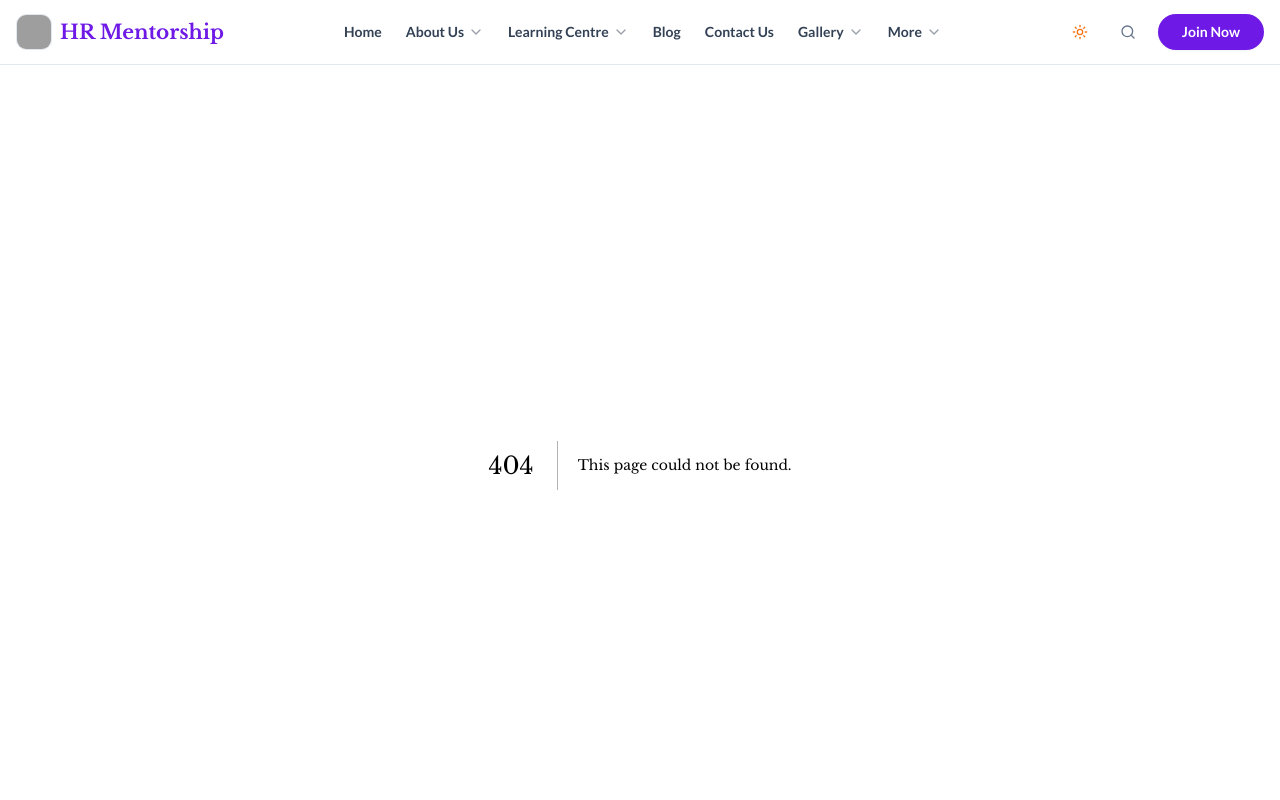
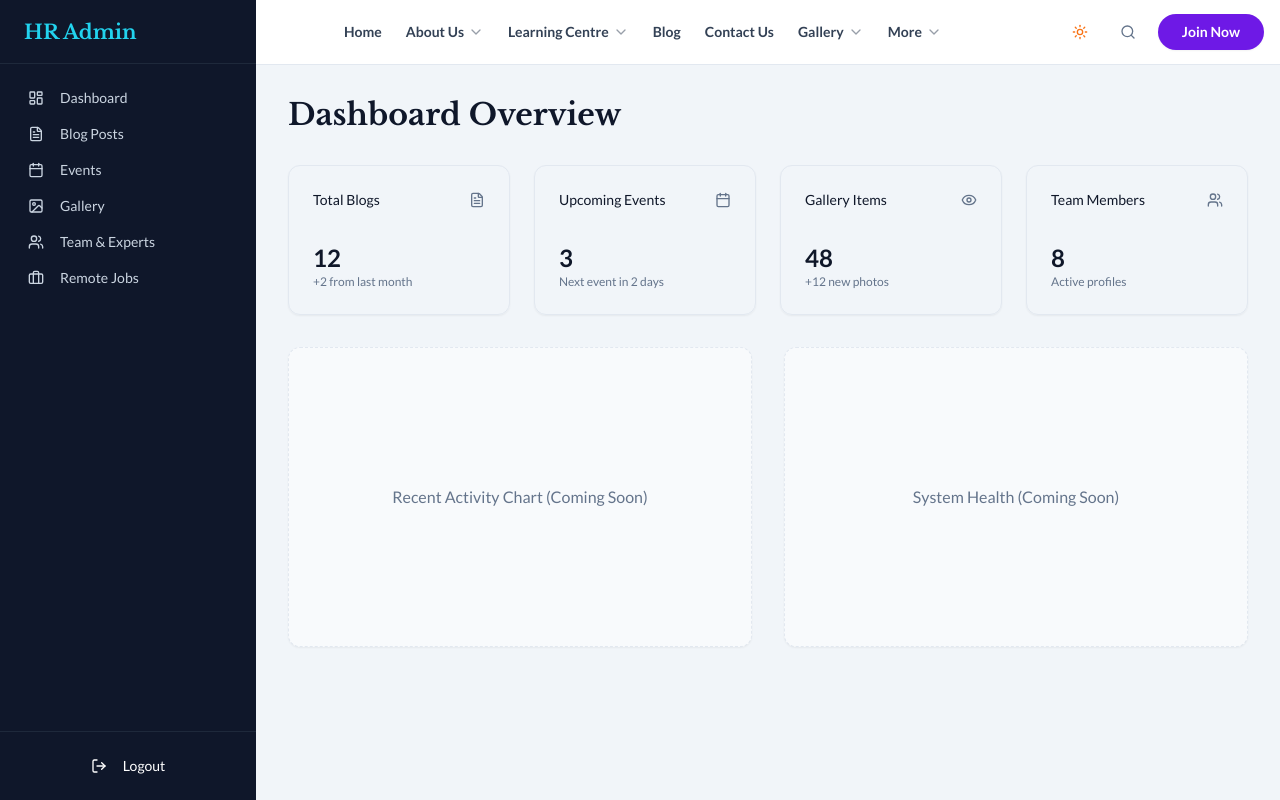
Before and after one commit to OlaMarcus09/hr-mentorship, a Next.js app: page /admin in a window 1280 px wide. Before the commit this address had no page. Shown: the top 800 px of the page. Built offline with nearby package versions, Linux system fonts and the light colour scheme; grey boxes are pictures that could not be loaded.

Commit message:
feat: implement admin dashboard shell and layout

```diff
--- /dev/null
+++ b/app/admin/layout.tsx
@@ -0,0 +1,74 @@
+import Link from "next/link";
+import { Button } from "@/components/ui/button";
+import {
+  LayoutDashboard,
+  FileText,
+  Calendar,
+  Image as ImageIcon,
+  Users,
+  Settings,
+  LogOut,
+  Briefcase
+} from "lucide-react";
+
+export default function AdminLayout({
+  children,
+}: {
+  children: React.ReactNode;
+}) {
+  return (
+    <div className="flex min-h-screen bg-slate-100 dark:bg-slate-900">
+
+      {/* Sidebar */}
+      <aside className="w-64 bg-slate-900 text-white hidden md:flex flex-col fixed h-full inset-y-0 z-50">
+        <div className="h-16 flex items-center px-6 border-b border-slate-800">
+          <span className="text-xl font-bold text-cyan-400 font-heading">HR Admin</span>
+        </div>
+
+        <nav className="flex-1 p-4 space-y-2">
+          <Link href="/admin">
+            <Button variant="ghost" className="w-full justify-start text-slate-300 hover:text-white hover:bg-slate-800">
+              <LayoutDashboard className="mr-2 h-4 w-4" /> Dashboard
+            </Button>
+          </Link>
+          <Link href="/admin/blogs">
+            <Button variant="ghost" className="w-full justify-start text-slate-300 hover:text-white hover:bg-slate-800">
+              <FileText className="mr-2 h-4 w-4" /> Blog Posts
+            </Button>
+          </Link>
+          <Link href="/admin/events">
+            <Button variant="ghost" className="w-full justify-start text-slate-300 hover:text-white hover:bg-slate-800">
+              <Calendar className="mr-2 h-4 w-4" /> Events
+            </Button>
+          </Link>
+          <Link href="/admin/gallery">
+            <Button variant="ghost" className="w-full justify-start text-slate-300 hover:text-white hover:bg-slate-800">
+              <ImageIcon className="mr-2 h-4 w-4" /> Gallery
+            </Button>
+          </Link>
+          <Link href="/admin/team">
+            <Button variant="ghost" className="w-full justify-start text-slate-300 hover:text-white hover:bg-slate-800">
+              <Users className="mr-2 h-4 w-4" /> Team & Experts
+            </Button>
+          </Link>
+          <Link href="/admin/jobs">
+            <Button variant="ghost" className="w-full justify-start text-slate-300 hover:text-white hover:bg-slate-800">
+              <Briefcase className="mr-2 h-4 w-4" /> Remote Jobs
+            </Button>
+          </Link>
+        </nav>
+
+        <div className="p-4 border-t border-slate-800">
+          <Button variant="destructive" className="w-full">
+            <LogOut className="mr-2 h-4 w-4" /> Logout
+          </Button>
+        </div>
+      </aside>
+
+      {/* Main Content Area */}
+      <main className="flex-1 md:ml-64 p-8">
+        {children}
+      </main>
+    </div>
+  );
+}
--- /dev/null
+++ b/app/admin/page.tsx
@@ -0,0 +1,66 @@
+import { Card, CardContent, CardHeader, CardTitle } from "@/components/ui/card";
+import { Users, FileText, Calendar, Eye } from "lucide-react";
+
+export default function AdminDashboard() {
+  return (
+    <div className="space-y-8">
+      <h1 className="text-3xl font-bold font-heading text-slate-900 dark:text-white">Dashboard Overview</h1>
+
+      {/* Stats Grid */}
+      <div className="grid grid-cols-1 md:grid-cols-2 lg:grid-cols-4 gap-6">
+        <Card>
+          <CardHeader className="flex flex-row items-center justify-between space-y-0 pb-2">
+            <CardTitle className="text-sm font-medium">Total Blogs</CardTitle>
+            <FileText className="h-4 w-4 text-muted-foreground" />
+          </CardHeader>
+          <CardContent>
+            <div className="text-2xl font-bold">12</div>
+            <p className="text-xs text-muted-foreground">+2 from last month</p>
+          </CardContent>
+        </Card>
+
+        <Card>
+          <CardHeader className="flex flex-row items-center justify-between space-y-0 pb-2">
+            <CardTitle className="text-sm font-medium">Upcoming Events</CardTitle>
+            <Calendar className="h-4 w-4 text-muted-foreground" />
+          </CardHeader>
+          <CardContent>
+            <div className="text-2xl font-bold">3</div>
+            <p className="text-xs text-muted-foreground">Next event in 2 days</p>
+          </CardContent>
+        </Card>
+
+        <Card>
+          <CardHeader className="flex flex-row items-center justify-between space-y-0 pb-2">
+            <CardTitle className="text-sm font-medium">Gallery Items</CardTitle>
+            <Eye className="h-4 w-4 text-muted-foreground" />
+          </CardHeader>
+          <CardContent>
+            <div className="text-2xl font-bold">48</div>
+            <p className="text-xs text-muted-foreground">+12 new photos</p>
+          </CardContent>
+        </Card>
+
+        <Card>
+          <CardHeader className="flex flex-row items-center justify-between space-y-0 pb-2">
+            <CardTitle className="text-sm font-medium">Team Members</CardTitle>
+            <Users className="h-4 w-4 text-muted-foreground" />
+          </CardHeader>
+          <CardContent>
+            <div className="text-2xl font-bold">8</div>
+            <p className="text-xs text-muted-foreground">Active profiles</p>
+          </CardContent>
+        </Card>
+      </div>
+
+      <div className="grid grid-cols-1 lg:grid-cols-2 gap-8">
+        <Card className="h-[300px] flex items-center justify-center bg-slate-50 dark:bg-slate-900 border-dashed">
+           <p className="text-muted-foreground">Recent Activity Chart (Coming Soon)</p>
+        </Card>
+        <Card className="h-[300px] flex items-center justify-center bg-slate-50 dark:bg-slate-900 border-dashed">
+           <p className="text-muted-foreground">System Health (Coming Soon)</p>
+        </Card>
+      </div>
+    </div>
+  );
+}
```
